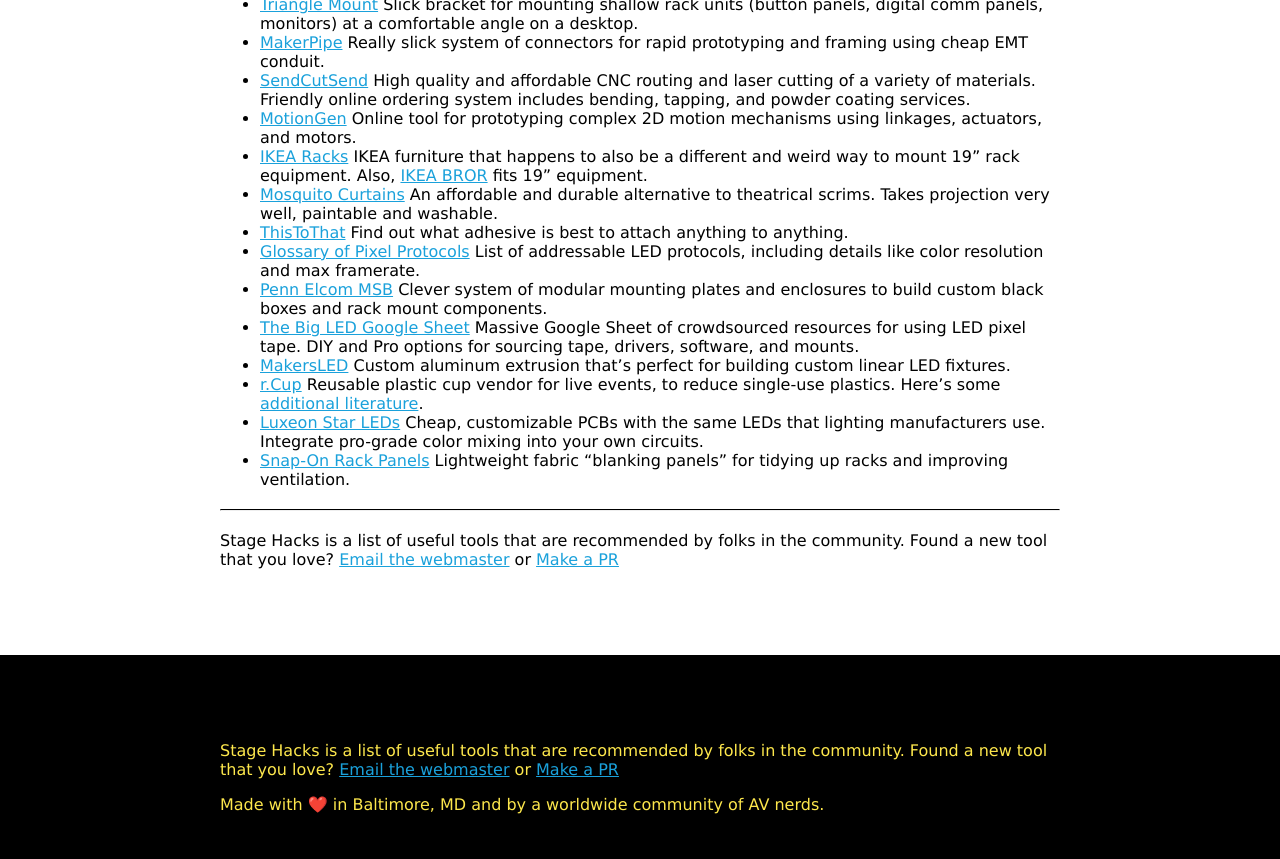
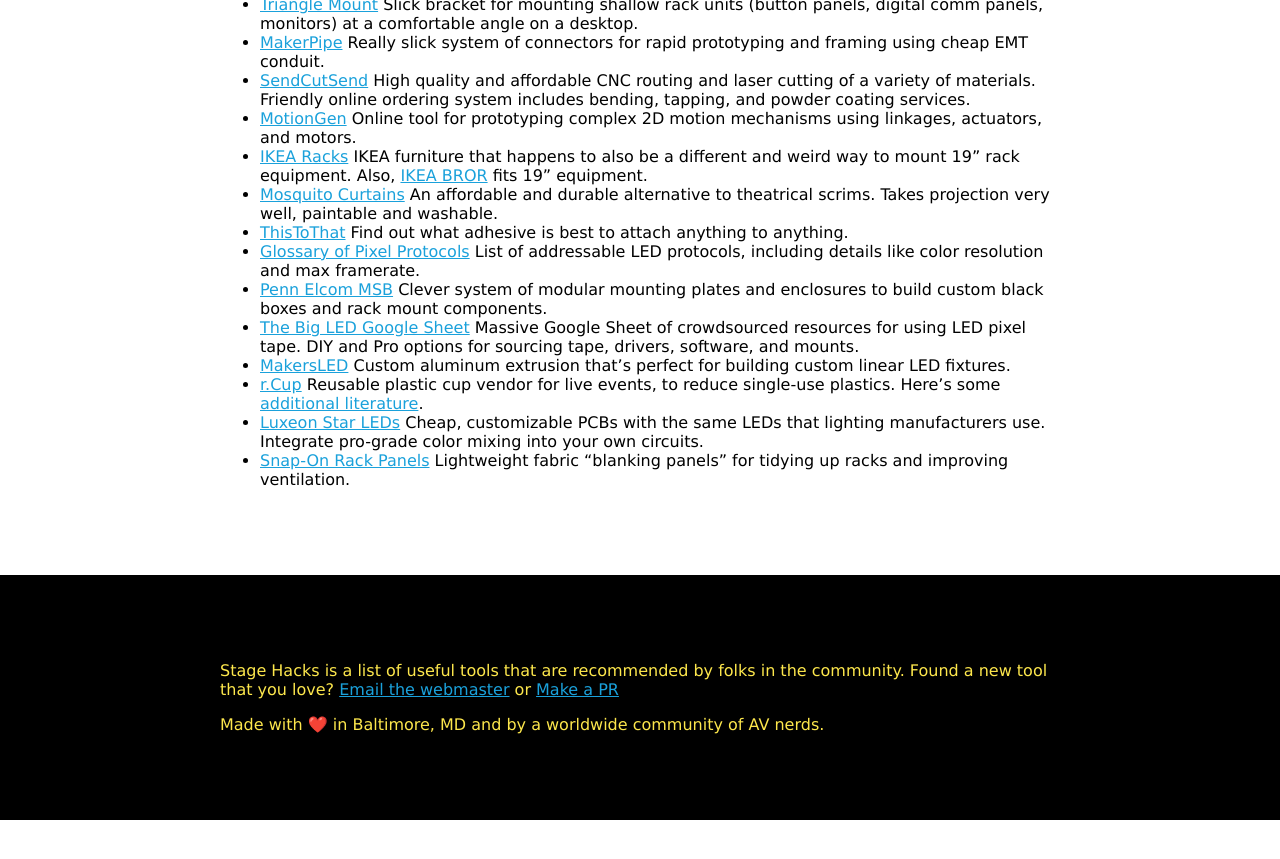
Before and after one commit to stagehacks/stagehacksdotcom, a Jekyll site: the page built from index.md, in a window 1280 px wide and 900 px high, scrolled down 3295 px. Shown: the top 859 px of the window. Built offline with Jekyll 4.4.1, drawn with Linux system fonts in a browser that asks for light colours; our own code applies the rules of GitHub Pages for plain Markdown files; after the commit the page ends 4115 px from its top, so only the background shows below that.

Commit message:
Update index.md

```diff
--- a/index.md
+++ b/index.md
@@ -104,7 +104,3 @@
 - [r.Cup](https://rcup.com/) Reusable plastic cup vendor for live events, to reduce single-use plastics. Here’s some [additional literature](https://static1.squarespace.com/static/5f218f677f1fdb38f06cebcb/t/610aaa9a1f89ff0d02ef7d7d/1628089003873/Cup+LCA+Report_Final.pdf).
 - [Luxeon Star LEDs](https://www.luxeonstar.com/) Cheap, customizable PCBs with the same LEDs that lighting manufacturers use. Integrate pro-grade color mixing into your own circuits.
 - [Snap-On Rack Panels](https://snaponrackpanels.com/) Lightweight fabric “blanking panels” for tidying up racks and improving ventilation.
-
----
-
-Stage Hacks is a list of useful tools that are recommended by folks in the community. Found a new tool that you love? [Email the webmaster](info@stagehacks.com) or [Make a PR](https://github.com/stagehacks/stagehacks.github.io)
```
